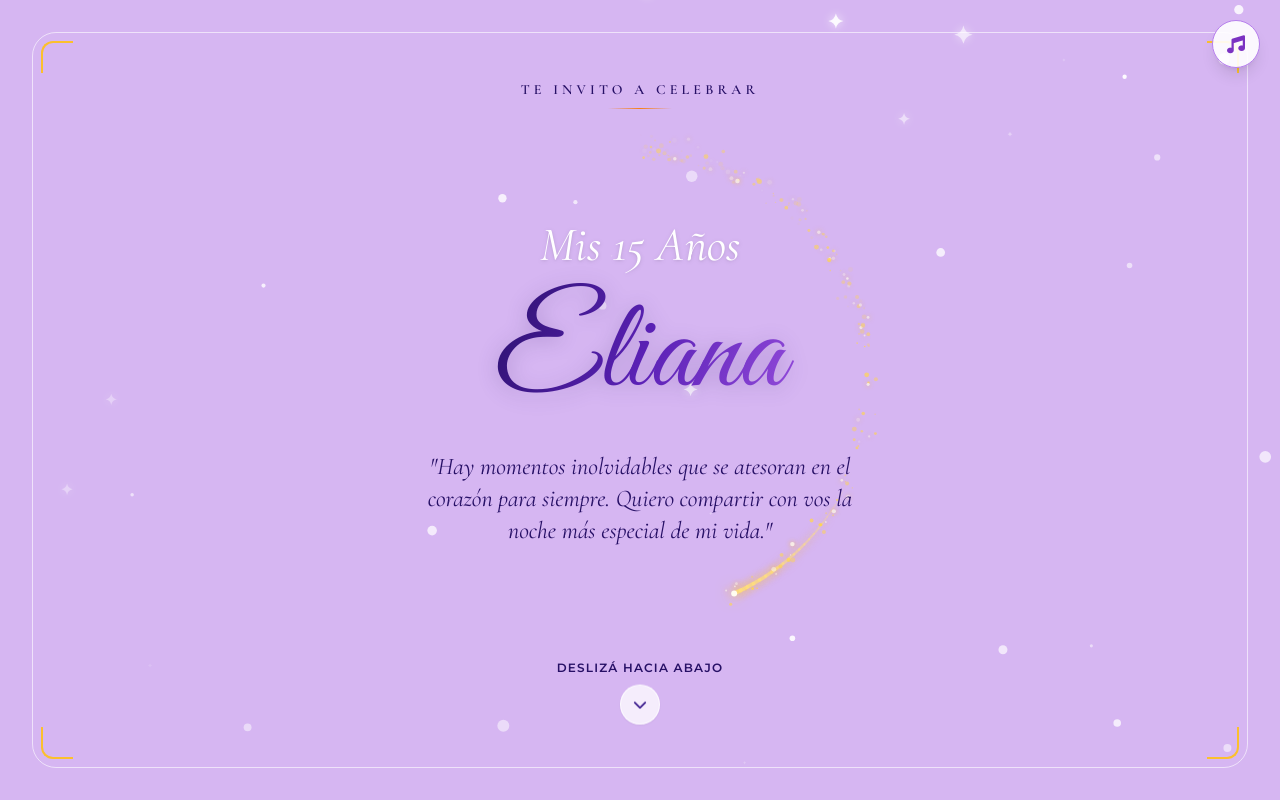
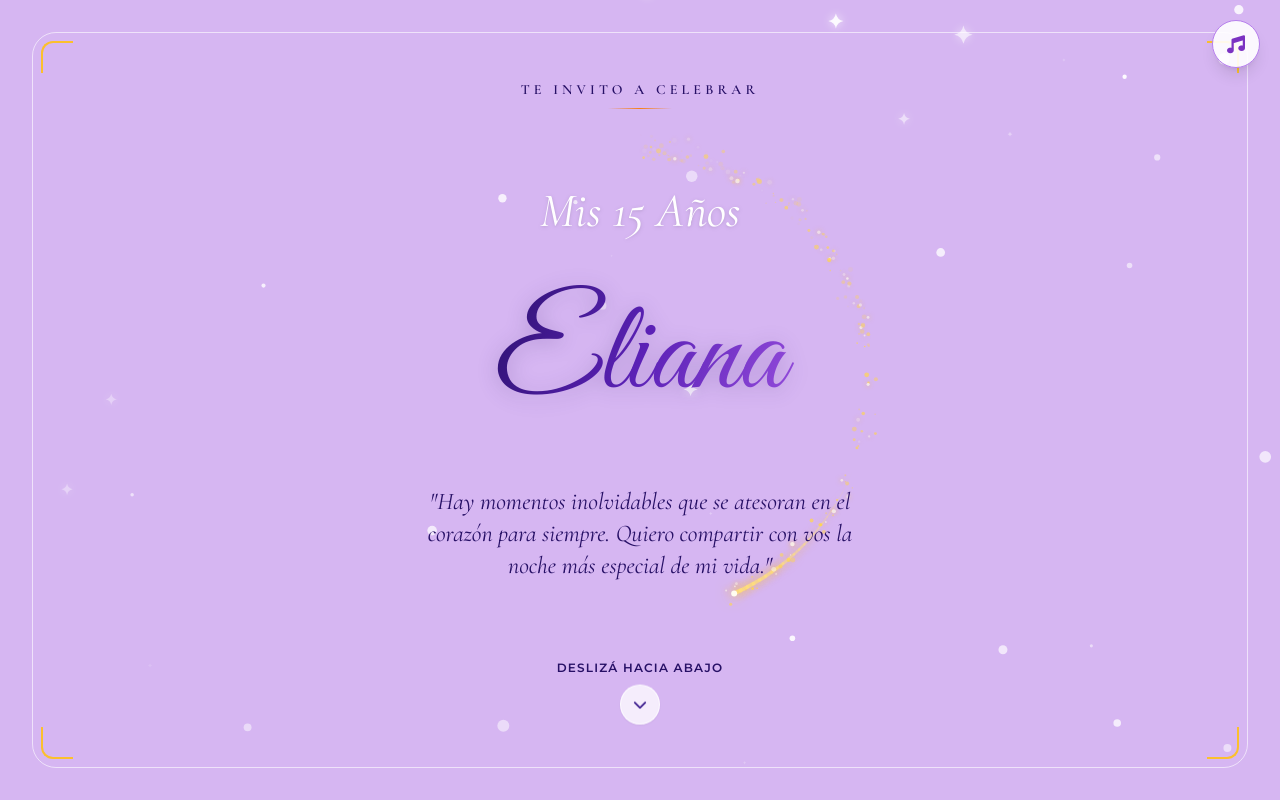
Before and after one commit to bybuzko/elianalopez, a plain HTML site: page index.html in a window 1280 px wide. Shown: the top 800 px of the page. Drawn offline with nearby package versions, Linux system fonts and the light colour scheme; animation ran at ten frames a second; a web font is replaced by a local one.

Commit message:
Update index.html

```diff
--- a/index.html
+++ b/index.html
@@ -80,7 +80,7 @@
 
         .violet-word-gradient {
             display: inline-block;
-            padding: 0.15em 0.25em;
+            padding: 0.12em 0.22em;
             overflow: visible;
             filter: drop-shadow(0 3px 10px rgba(39, 16, 102, 0.22));
         }
@@ -215,19 +215,19 @@
         </div>
 
         <!-- Título Principal con Halo Dorado -->
-        <div id="heroContent" class="relative my-auto py-12 sm:py-16 flex flex-col items-center justify-center w-full max-w-2xl will-change-transform">
+        <div id="heroContent" class="relative my-auto py-10 sm:py-16 flex flex-col items-center justify-center w-full max-w-2xl will-change-transform">
             <canvas id="heroRingCanvas" aria-hidden="true" class="absolute inset-0 m-auto pointer-events-none z-0"></canvas>
 
-            <div class="relative z-10 px-4 overflow-visible">
-                <span id="animSubtitle" aria-label="Mis 15 Años" class="font-serif italic text-3xl sm:text-5xl text-white block mb-1 leading-normal drop-shadow overflow-visible">
+            <div class="relative z-10 px-2 sm:px-4 overflow-visible">
+                <span id="animSubtitle" aria-label="Mis 15 Años" class="font-serif italic text-3xl sm:text-5xl text-white block mb-1 sm:mb-2 leading-normal drop-shadow overflow-visible">
                     Mis 15 Años
                 </span>
 
-                <h1 id="animTitle" aria-label="Eliana" class="font-script text-7xl sm:text-9xl font-normal violet-word-gradient leading-normal overflow-visible">
+                <h1 id="animTitle" aria-label="Eliana" class="font-script text-[clamp(6.2rem,24vw,8rem)] sm:text-9xl font-normal violet-word-gradient leading-none sm:leading-normal my-1 overflow-visible">
                     Eliana
                 </h1>
 
-                <p id="heroQuote" class="font-serif italic text-lg sm:text-2xl text-lavender-900 max-w-md mx-auto mt-3 font-medium leading-relaxed opacity-0 transition-opacity duration-1000">
+                <p id="heroQuote" class="font-serif italic text-lg sm:text-2xl text-lavender-900 max-w-md mx-auto mt-2 sm:mt-3 font-medium leading-relaxed opacity-0 transition-opacity duration-1000">
                     "Hay momentos inolvidables que se atesoran en el corazón para siempre. Quiero compartir con vos la noche más especial de mi vida."
                 </p>
             </div>
@@ -1001,7 +1001,6 @@
                 measureWordLayout();
                 resizeHeroRing();
                 resizeCometLines();
-                // Evita reiniciar partículas en móviles cuando solo cambia la altura por la barra del navegador
                 if (window.innerWidth !== lastWidth) {
                     lastWidth = window.innerWidth;
                     initParticles();
```
